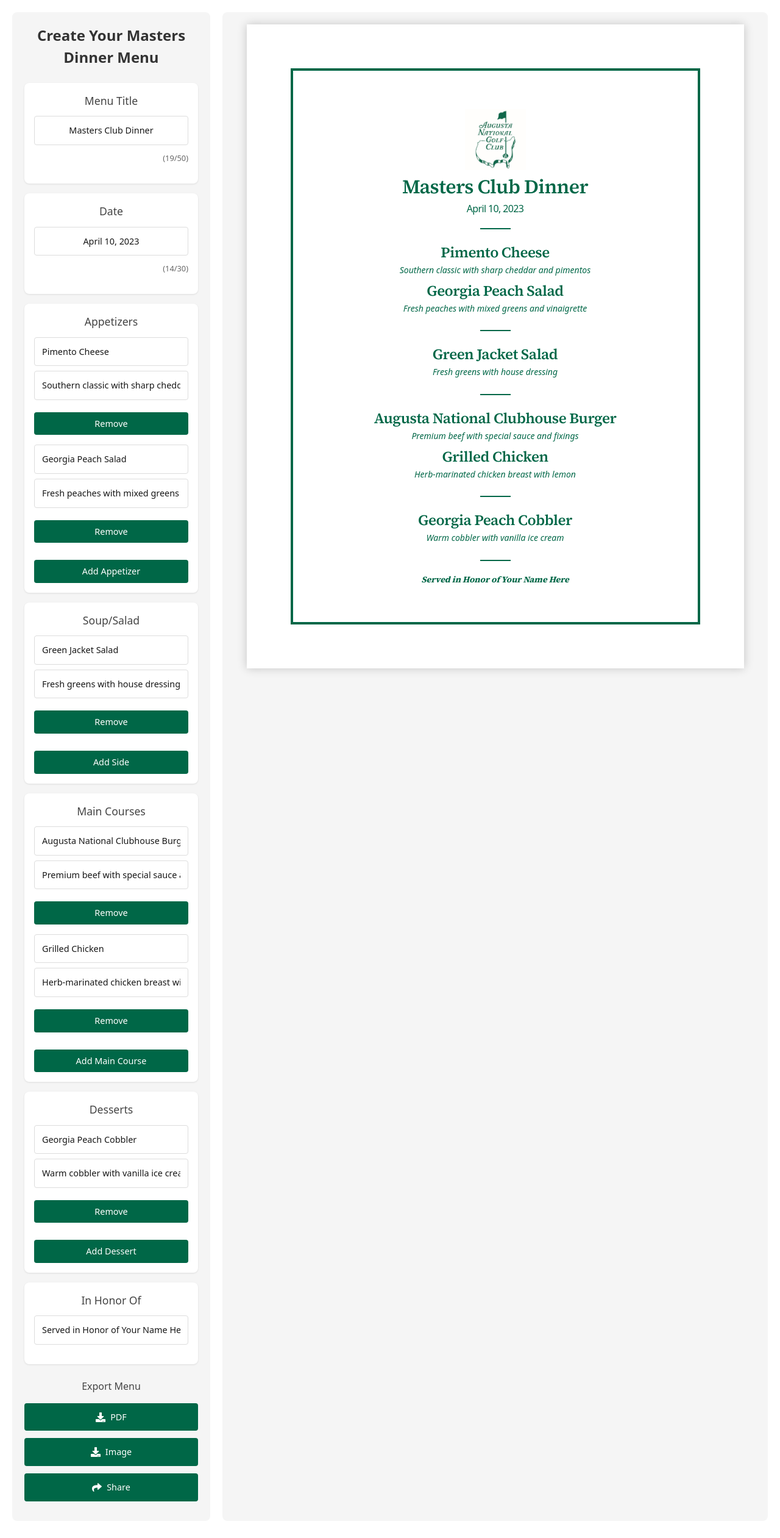
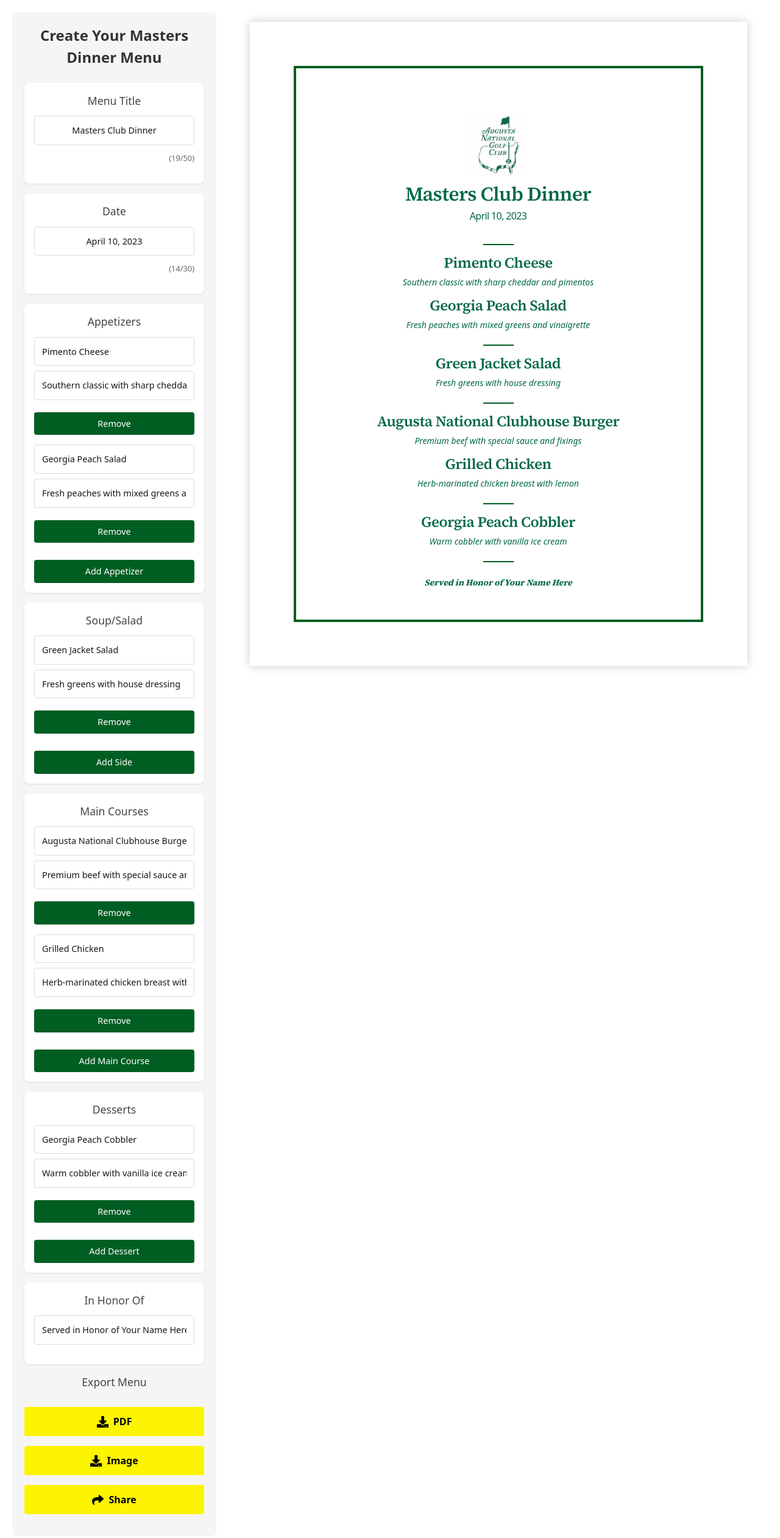
Before and after one commit to longjasonm/masters-menu-generator, a Next.js app: page / in a window 1280 px wide. Shown: the top 2522 px of the page at 61% size. Built offline with nearby package versions, Linux system fonts and the light colour scheme.

Commit message:
Mobile fixes

```diff
--- a/src/app/App.css
+++ b/src/app/App.css
@@ -39,13 +39,18 @@
 .preview-container {
     flex: 3;
     display: flex;
-    justify-content: center;
-    align-items: flex-start;
+    flex-direction: column;
+    align-items: center;
     text-align: center;
-    padding: 20px;
-    background-color: #f5f5f5;
-    border-radius: 8px;
+    padding: 0;
+    background-color: transparent;
+    border-radius: 0;
     overflow: hidden;
+    width: 100%;
+    position: sticky;
+    top: 20px;
+    height: fit-content;
+    align-self: flex-start;
 }
 
 .menu-preview {
@@ -60,35 +65,39 @@
     align-items: center;
     box-shadow: 0 0 15px rgba(0, 0, 0, 0.2);
     position: relative;
+    margin: 1rem 0;
 }
 
 .menu-container {
-    width: calc(8.5in - 1.5in); /* Width minus margins on both sides */
-    height: calc(11in - 1.5in); /* Height minus margins on both sides */
+    width: calc(8.5in - 1.5in);
+    height: calc(11in - 1.5in);
     margin: 0.75in;
     padding: 0.5in;
-    border: 4px solid rgb(0, 103, 71); /* Masters green border */
+    border: 4px solid #005e23;
     display: flex;
     flex-direction: column;
     justify-content: space-between;
     align-items: center;
-    overflow: hidden; /* Prevent scrolling */
+    overflow: hidden;
+    box-sizing: border-box;
 }
 
 .menu-header {
     text-align: center;
-    margin-bottom: 1%;
+    margin-bottom: 2%;
     position: relative;
     font-size: clamp(14px, 4vw, 32px);
     font-weight: 600;
     letter-spacing: -0.02em;
     font-family: 'Source Serif 4', serif;
+    width: 100%;
 }
 
 .menu-date {
     font-size: clamp(10px, 2vw, 16px);
     font-weight: 200;
     font-family: system-ui, -apple-system, BlinkMacSystemFont, 'Segoe UI', Roboto, Oxygen, Ubuntu, Cantarell, 'Open Sans', 'Helvetica Neue', sans-serif;
+    margin-bottom: 2%;
 }
 
 .masters-logo {
@@ -100,10 +109,12 @@
 }
 
 .menu-section {
-    margin-bottom: 1%;
     text-align: center;
-    padding-top: 1%;
     width: 100%;
+    flex: 1;
+    display: flex;
+    flex-direction: column;
+    justify-content: center;
 }
 
 .menu-section ul {
@@ -111,17 +122,19 @@
     padding: 0;
     text-align: center;
     width: 100%;
+    margin: 0;
 }
 
 .menu-section li {
-    margin-bottom: 1%;
+    margin-bottom: 2%;
     font-size: clamp(10px, 1.8vw, 14px);
     text-align: center;
+    line-height: 1.4;
 }
 
 .menu-divider {
-    border-top: 2px solid rgb(0, 103, 71);
-    margin: auto;
+    border-top: 2px solid #005e23;
+    margin: 2% auto;
     width: 50px;
 }
 
@@ -130,6 +143,7 @@
     font-size: clamp(12px, 3vw, 24px);
     font-family: 'Source Serif 4', serif;
     letter-spacing: -0.02em;
+    margin-bottom: 1%;
 }
 
 .dish-description {
@@ -137,21 +151,25 @@
     font-size: clamp(8px, 1.8vw, 14px);
     font-style: italic;
     font-weight: 200;
+    margin-bottom: 2%;
+    line-height: 1.4;
 }
 
 .honor-section {
-    margin-top: 1%;
+    margin-top: 2%;
     font-size: clamp(10px, 1.8vw, 14px);
     font-style: italic;
     font-weight: 700;
     font-family: 'Source Serif 4', serif;
     padding-bottom: 2%;
+    width: 100%;
 }
 
 .menu-footer {
     text-align: center;
     margin-top: 2%;
     font-style: italic;
+    width: 100%;
 }
 
 .menu-item-edit {
@@ -186,7 +204,7 @@
     width: 100%;
     margin-top: 0.75rem;
     padding: 0.5rem;
-    background-color: rgb(0, 103, 71);
+    background-color: #005e23;
     color: white;
     border: none;
     border-radius: 4px;
@@ -209,45 +227,44 @@
 }
 
 .action-buttons {
-    margin-top: 1.5rem;
-}
-
-.action-buttons h3 {
-    font-size: 1rem;
-    color: #444;
-    margin-bottom: 1rem;
+    display: flex;
+    flex-direction: column;
+    gap: 1rem;
+    margin: 1rem 0;
+    width: 100%;
 }
 
 .button-container {
-    margin-bottom: 0.75rem;
+    width: 100%;
 }
 
 .action-button {
     width: 100%;
-    padding: 0.75rem;
-    margin-bottom: 0.5rem;
-    background-color: rgb(0, 103, 71);
-    color: white;
+    padding: 12px 20px;
+    background-color: #fcf400;
+    color: #000;
     border: none;
     border-radius: 4px;
     cursor: pointer;
-    font-size: 0.9rem;
+    font-weight: bold;
+    font-size: 1rem;
     display: flex;
     align-items: center;
     justify-content: center;
-    gap: 0.5rem;
+    gap: 8px;
+    transition: background-color 0.2s;
 }
 
 .button-icon {
-    font-size: 1rem;
+    font-size: 1.2rem;
 }
 
 .action-button:hover {
-    background-color: #005538;
+    background-color: #ebe300;
 }
 
 button {
-    background-color: rgb(0, 103, 71);
+    background-color: #005e23;
     color: white;
     border: none;
     padding: 8px 12px;
@@ -264,7 +281,7 @@
 @media print {
     body {
       font-family: 'Georgia', serif;
-      color: rgb(0, 103, 71);
+      color: #005e23;
       margin: 0;
       padding: 0;
     }
@@ -291,7 +308,7 @@
       box-shadow: none;
       padding: 0.5in;
       margin: 0 auto;
-      border: 4px solid rgb(0, 103, 71); /* Keep Masters green border for printing */
+      border: 4px solid #005e23; /* Keep Masters green border for printing */
       box-sizing: border-box;
     }
 
@@ -313,7 +330,7 @@
     }
 
     .menu-divider {
-      border-top: 2px solid rgb(0, 103, 71);
+      border-top: 2px solid #005e23;
       margin: auto;
       width: 20%;
     }
@@ -359,17 +376,68 @@
     }
 
     .preview-container {
+        position: relative;
+        top: 0;
         width: 100%;
         padding: 0;
         margin: 0;
-        border-radius: 0;
-        background-color: transparent;
     }
 
     .menu-preview {
         transform: scale(0.8);
         transform-origin: top center;
-        margin: 0 auto;
+        margin: 0.5rem 0;
+    }
+
+    .action-button {
+        padding: 10px 16px;
+        font-size: 0.9rem;
+    }
+
+    .menu-container {
+        margin: 0.5in;
+        padding: 0.25in;
+    }
+
+    .menu-header {
+        margin-bottom: 3%;
+    }
+
+    .menu-date {
+        margin-bottom: 3%;
+    }
+
+    .masters-logo {
+        margin: 3% auto;
+    }
+
+    .menu-section {
+        margin-bottom: 3%;
+    }
+
+    .menu-section li {
+        margin-bottom: 3%;
+    }
+
+    .menu-divider {
+        margin: 3% auto;
+    }
+
+    .dish-name {
+        margin-bottom: 2%;
+    }
+
+    .dish-description {
+        margin-bottom: 3%;
+    }
+
+    .honor-section {
+        margin-top: 3%;
+        padding-bottom: 3%;
+    }
+
+    .menu-footer {
+        margin-top: 3%;
     }
 }
 
@@ -401,7 +469,53 @@
     }
 
     .action-button {
-        padding: 0.5rem;
-        font-size: 0.8rem;
+        padding: 8px 14px;
+        font-size: 0.85rem;
+    }
+
+    .menu-container {
+        margin: 0.25in;
+        padding: 0.15in;
+    }
+
+    .menu-header {
+        margin-bottom: 4%;
+    }
+
+    .menu-date {
+        margin-bottom: 4%;
+    }
+
+    .masters-logo {
+        margin: 4% auto;
+    }
+
+    .menu-section {
+        margin-bottom: 4%;
+    }
+
+    .menu-section li {
+        margin-bottom: 4%;
+    }
+
+    .menu-divider {
+        margin: 4% auto;
+    }
+
+    .dish-name {
+        margin-bottom: 3%;
+    }
+
+    .dish-description {
+        margin-bottom: 4%;
+    }
+
+    .honor-section {
+        margin-top: 4%;
+        padding-bottom: 4%;
+    }
+
+    .menu-footer {
+        margin-top: 4%;
     }
 }
--- a/src/app/page.js
+++ b/src/app/page.js
@@ -96,8 +96,13 @@
 
     const downloadAsPDF = () => {
         const input = menuRef.current;
+        const originalTransform = input.style.transform;
+
+        // Remove any scaling for capture
+        input.style.transform = 'none';
+
         html2canvas(input, {
-            scale: 1.75,
+            scale: 2,
             useCORS: true,
             logging: false,
             width: 8.5 * 96,
@@ -108,25 +113,30 @@
             removeContainer: true,
             backgroundColor: '#ffffff'
         }).then((canvas) => {
-            const imgData = canvas.toDataURL('image/jpeg', 0.9);
-            const pdf = new jsPDF('p', 'in', 'letter');
-            const pdfWidth = 8.5;
-            const pdfHeight = 11;
-            const imgWidth = canvas.width;
-            const imgHeight = canvas.height;
-            const ratio = Math.min(pdfWidth / imgWidth, pdfHeight / imgHeight);
-            const imgX = 0;
-            const imgY = 0;
+            // Restore original transform
+            input.style.transform = originalTransform;
 
-            pdf.addImage(imgData, 'JPEG', imgX, imgY, pdfWidth, pdfHeight);
+            const imgData = canvas.toDataURL('image/jpeg', 0.95);
+            const pdf = new jsPDF({
+                orientation: 'portrait',
+                unit: 'in',
+                format: 'letter'
+            });
+
+            pdf.addImage(imgData, 'JPEG', 0, 0, 8.5, 11);
             pdf.save('masters-menu.pdf');
         });
     };
 
     const downloadAsPNG = () => {
         const input = menuRef.current;
+        const originalTransform = input.style.transform;
+
+        // Remove any scaling for capture
+        input.style.transform = 'none';
+
         html2canvas(input, {
-            scale: 1.75,
+            scale: 2,
             useCORS: true,
             logging: false,
             width: 8.5 * 96,
@@ -137,7 +147,10 @@
             removeContainer: true,
             backgroundColor: '#ffffff'
         }).then((canvas) => {
-            const imgData = canvas.toDataURL('image/jpeg', 0.9);
+            // Restore original transform
+            input.style.transform = originalTransform;
+
+            const imgData = canvas.toDataURL('image/jpeg', 0.95);
             const link = document.createElement('a');
             link.download = 'masters-menu.jpg';
             link.href = imgData;
```
